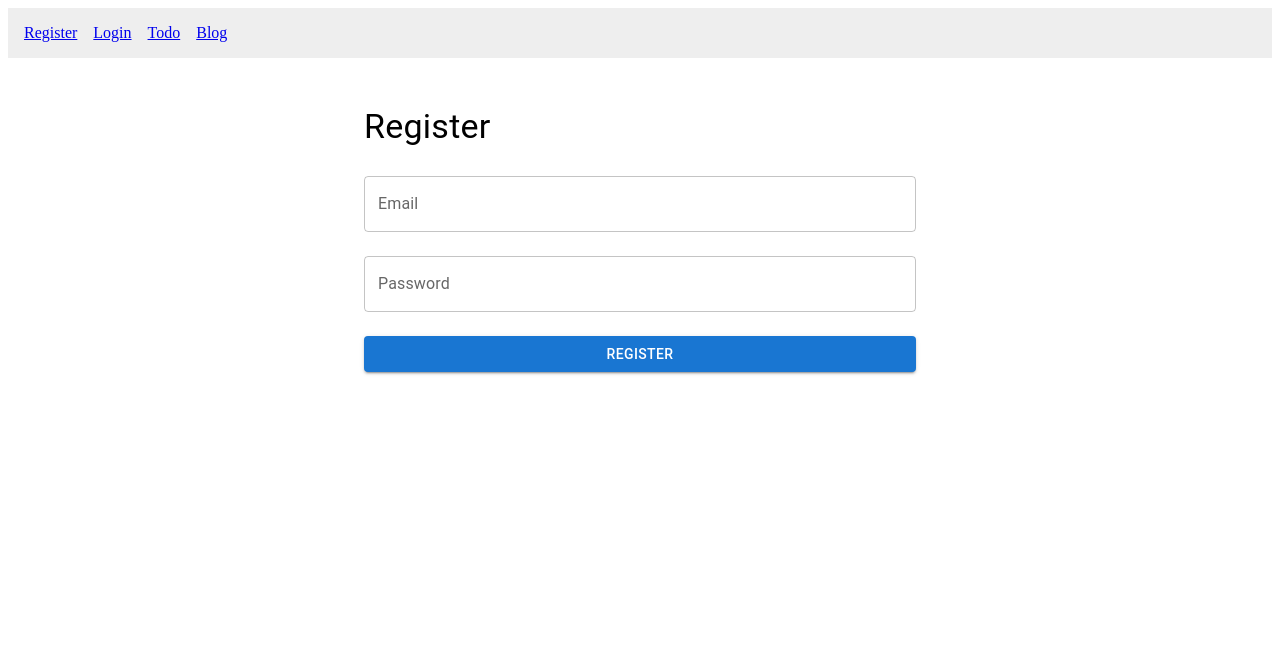
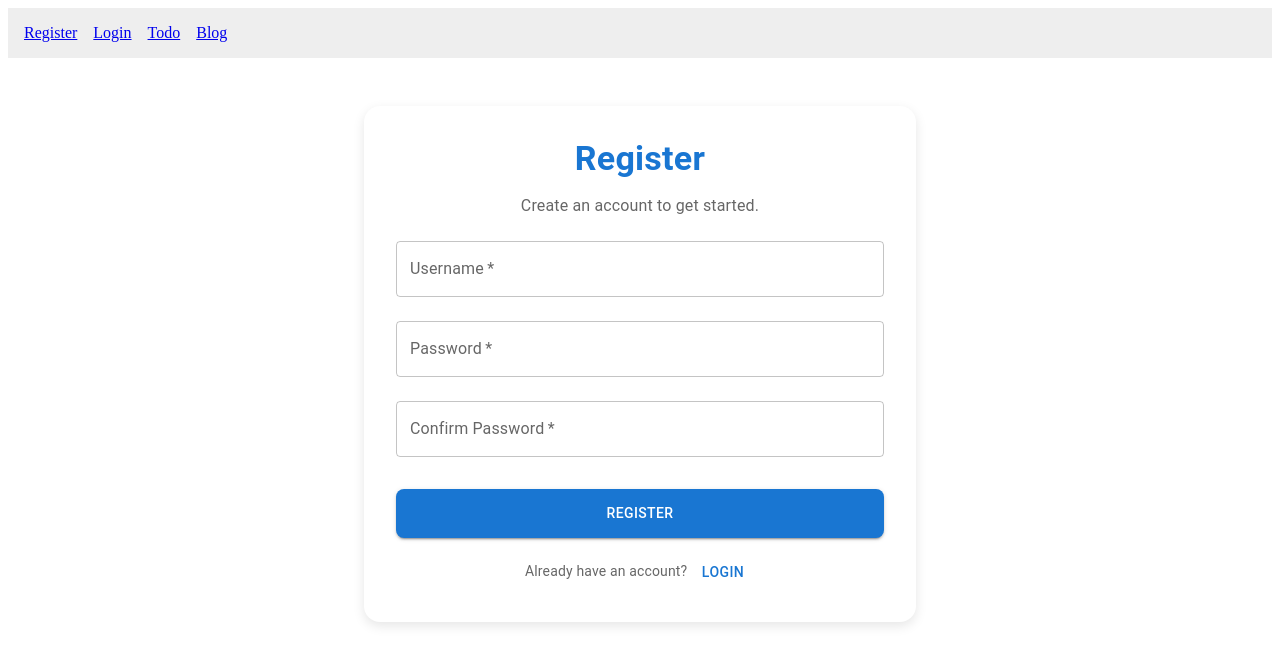
Before and after one commit to purinliang/ArcticAria, a React (Vite) app in the folder client/: page /register in a window 1280 px wide. Shown: the top 664 px of the page. Built offline with nearby package versions, Linux system fonts and the light colour scheme; no server answers.

Commit message:
update login page and register page

```diff
--- a/client/src/pages/LoginPage.jsx
+++ b/client/src/pages/LoginPage.jsx
@@ -4,13 +4,12 @@ import axios from 'axios';
 import { useNavigate } from 'react-router-dom';
 import { red } from '@mui/material/colors';
 
-// Assumes `import.meta.env.VITE_AUTH_API_BASE` is correctly configured in your project
 const API_BASE = import.meta.env.VITE_AUTH_API_BASE;
 
-export default function App() {
-    const [form, setForm] = useState({ email: '', password: '' });
-    // Add a new state variable to hold the error message
+export default function LoginPage() {
+    const [form, setForm] = useState({ username: '', password: '' });
     const [error, setError] = useState('');
+    const [success, setSuccess] = useState(''); // Added success state
     const navigate = useNavigate();
 
     /**
@@ -18,8 +17,8 @@ export default function App() {
      * @param {React.ChangeEvent<HTMLInputElement>} e The change event from the input.
      */
     const handleChange = e => {
-        // Clear the error message when the user starts typing
         setError('');
+        setSuccess(''); // Clear success message on input change
         setForm({ ...form, [e.target.name]: e.target.value });
     };
 
@@ -28,8 +27,8 @@ export default function App() {
      * Sends a POST request to the login endpoint and handles the response.
      */
     const handleLogin = async () => {
-        // Clear any previous error message before a new attempt
         setError('');
+        setSuccess('');
 
         try {
             console.log(`POST ${API_BASE}/login`);
@@ -38,8 +37,10 @@ export default function App() {
             // Store the JWT token upon successful login
             localStorage.setItem('jwtToken', res.data.token);
 
-            // Navigate to the todos page
-            navigate('/todos');
+            setSuccess('Login successful! Redirecting to todos page...'); // Set success message
+            // Navigate to the todos page after a delay
+            setTimeout(() => navigate('/todos'), 2000);
+
         } catch (err) {
             console.log(`Login error: ${err}`);
             // Check if the error has a response and data to get a more specific message
@@ -64,11 +65,18 @@ export default function App() {
                 }}
             >
                 <Typography variant="h4" gutterBottom component="div" sx={{ fontWeight: 'bold', color: 'primary.main' }}>
-                    Welcome
+                    Welcome Back
                 </Typography>
                 <Typography variant="subtitle1" gutterBottom sx={{ color: 'text.secondary' }}>
                     Please log in to continue.
                 </Typography>
+
+                {/* Conditionally render the success message */}
+                {success && (
+                    <Alert severity="success" sx={{ width: '100%', mb: 2, borderRadius: '8px' }}>
+                        {success}
+                    </Alert>
+                )}
 
                 {/* Conditionally render the error message if the `error` state is not empty */}
                 {error && (
@@ -89,11 +97,14 @@ export default function App() {
                 <TextField
                     fullWidth
                     margin="normal"
-                    label="Email"
-                    name="email"
-                    value={form.email}
+                    label="Username"
+                    name="username"
+                    type="text"
+                    value={form.username}
                     onChange={handleChange}
                     required
+                    // Add autocomplete for better browser support
+                    autoComplete="username"
                 />
                 <TextField
                     fullWidth
@@ -104,6 +115,8 @@ export default function App() {
                     value={form.password}
                     onChange={handleChange}
                     required
+                    // Use "current-password" for login forms
+                    autoComplete="current-password"
                 />
                 <Button
                     variant="contained"
@@ -114,6 +127,11 @@ export default function App() {
                 >
                     Login
                 </Button>
+                <Box textAlign="center" sx={{ mt: 2, width: '100%' }}>
+                    <Typography variant="body2" color="textSecondary">
+                        Don't have an account? <Button onClick={() => navigate('/register')}>Register</Button>
+                    </Typography>
+                </Box>
             </Box>
         </Container>
     );
--- a/client/src/pages/RegisterPage.jsx
+++ b/client/src/pages/RegisterPage.jsx
@@ -1,44 +1,98 @@
 import { useState } from 'react';
-import { TextField, Button, Box, Typography, Container } from '@mui/material';
+import { TextField, Button, Box, Typography, Container, Alert } from '@mui/material';
 import axios from 'axios';
+import { useNavigate } from 'react-router-dom';
+import { red } from '@mui/material/colors';
 
 const API_BASE = import.meta.env.VITE_AUTH_API_BASE;
 
 export default function RegisterPage() {
-    const [form, setForm] = useState({ email: '', password: '', confirm: '' });
+    const [form, setForm] = useState({ username: '', password: '', confirm: '' });
+    const [error, setError] = useState('');
+    const [success, setSuccess] = useState('');
+    const navigate = useNavigate();
 
+    /**
+     * Handles form input changes.
+     * @param {Event} e The event object.
+     */
     const handleChange = e => {
+        setError('');
+        setSuccess('');
         setForm({ ...form, [e.target.name]: e.target.value });
     };
 
+    /**
+     * Handles the registration process.
+     */
     const handleRegister = async () => {
-        // if (form.password !== form.confirm) {
-        //     alert('Passwords do not match');
-        //     return;
-        // }
+        setError('');
+        setSuccess('');
+
+        if (form.password !== form.confirm) {
+            setError('Passwords do not match.');
+            return;
+        }
+
         try {
             console.log(`POST ${API_BASE}/register`);
             await axios.post(`${API_BASE}/register`, {
-                email: form.email,
+                username: form.username,
                 password: form.password,
             });
-            alert('Registered successfully!');
+            setSuccess('Registered successfully! Redirecting to login page...');
+            // Automatically navigate to login page after a delay
+            setTimeout(() => navigate('/login'), 2000);
         } catch (err) {
-            alert(`Register error: ${err.response?.data || err.message}`);
+            console.error('Register error:', err);
+            setError(`Register error: ${err.response?.data || err.message}`);
         }
     };
 
     return (
         <Container maxWidth="sm">
-            <Box mt={6}>
-                <Typography variant="h4" gutterBottom>Register</Typography>
+            <Box
+                mt={6}
+                p={4}
+                sx={{
+                    backgroundColor: 'white',
+                    borderRadius: '16px',
+                    boxShadow: '0 4px 12px rgba(0,0,0,0.1)',
+                    display: 'flex',
+                    flexDirection: 'column',
+                    alignItems: 'center'
+                }}
+            >
+                <Typography variant="h4" gutterBottom component="div" sx={{ fontWeight: 'bold', color: 'primary.main' }}>
+                    Register
+                </Typography>
+                <Typography variant="subtitle1" gutterBottom sx={{ color: 'text.secondary' }}>
+                    Create an account to get started.
+                </Typography>
+
+                {/* Display success and error alerts */}
+                {success && (
+                    <Alert severity="success" sx={{ width: '100%', mb: 2, borderRadius: '8px' }}>
+                        {success}
+                    </Alert>
+                )}
+                {error && (
+                    <Alert severity="error" sx={{ width: '100%', mb: 2, borderRadius: '8px', backgroundColor: red[50] }}>
+                        {error}
+                    </Alert>
+                )}
+
                 <TextField
                     fullWidth
                     margin="normal"
-                    label="Email"
-                    name="email"
-                    value={form.email}
+                    label="Username"
+                    name="username"
+                    type="text"
+                    value={form.username}
                     onChange={handleChange}
+                    required
+                    // Add autocomplete for better browser support
+                    autoComplete="username"
                 />
                 <TextField
                     fullWidth
@@ -48,8 +102,11 @@ export default function RegisterPage() {
                     name="password"
                     value={form.password}
                     onChange={handleChange}
+                    required
+                    // Add autocomplete for better browser support
+                    autoComplete="new-password"
                 />
-                {/* <TextField
+                <TextField
                     fullWidth
                     margin="normal"
                     label="Confirm Password"
@@ -57,16 +114,24 @@ export default function RegisterPage() {
                     name="confirm"
                     value={form.confirm}
                     onChange={handleChange}
-                /> */}
+                    required
+                    // Add autocomplete for better browser support
+                    autoComplete="new-password"
+                />
                 <Button
                     variant="contained"
                     color="primary"
                     fullWidth
                     onClick={handleRegister}
-                    sx={{ mt: 2 }}
+                    sx={{ mt: 3, py: 1.5, borderRadius: '8px' }}
                 >
                     Register
                 </Button>
+                <Box textAlign="center" sx={{ mt: 2, width: '100%' }}>
+                    <Typography variant="body2" color="textSecondary">
+                        Already have an account? <Button onClick={() => navigate('/login')}>Login</Button>
+                    </Typography>
+                </Box>
             </Box>
         </Container>
     );
```
